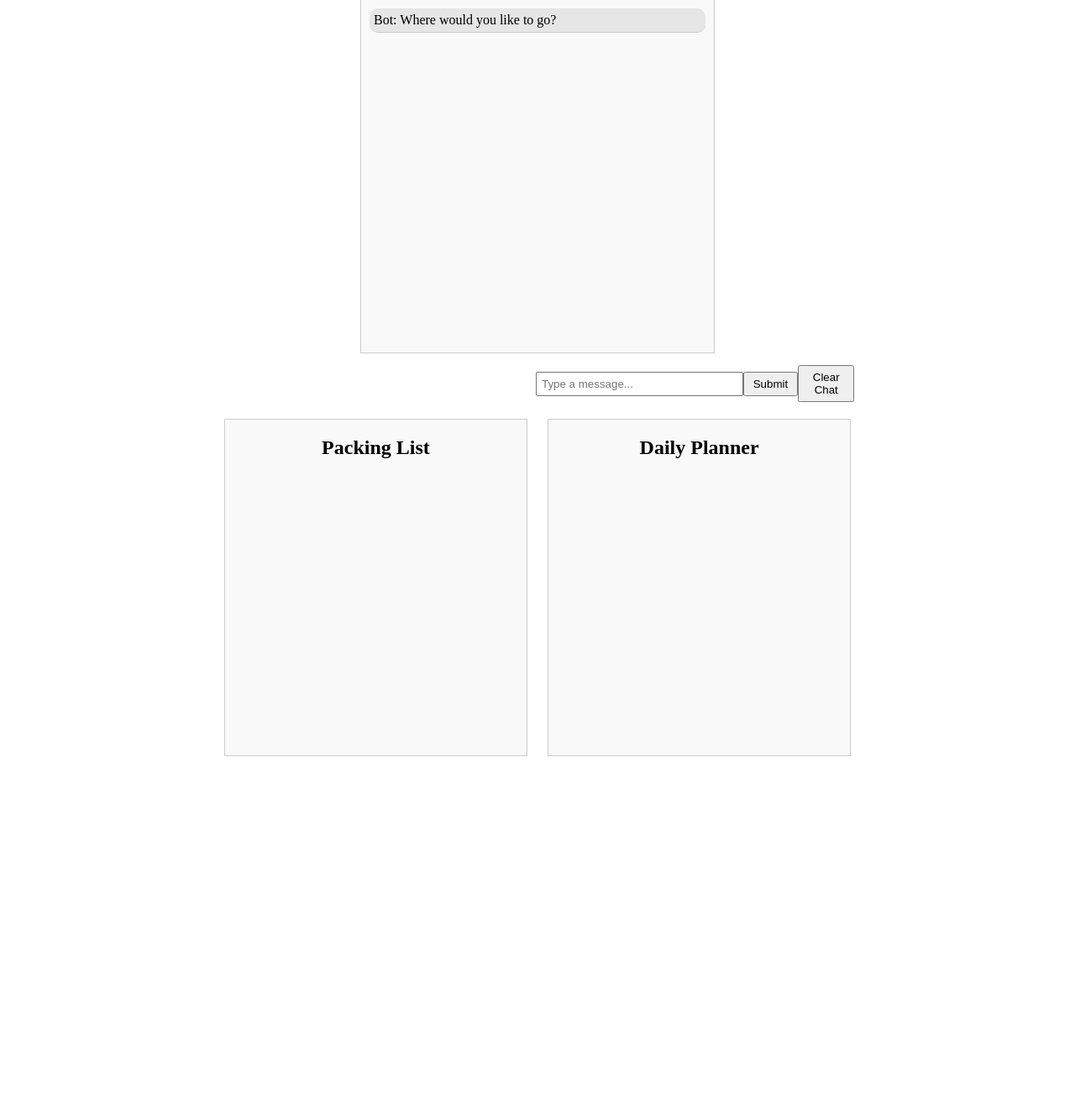
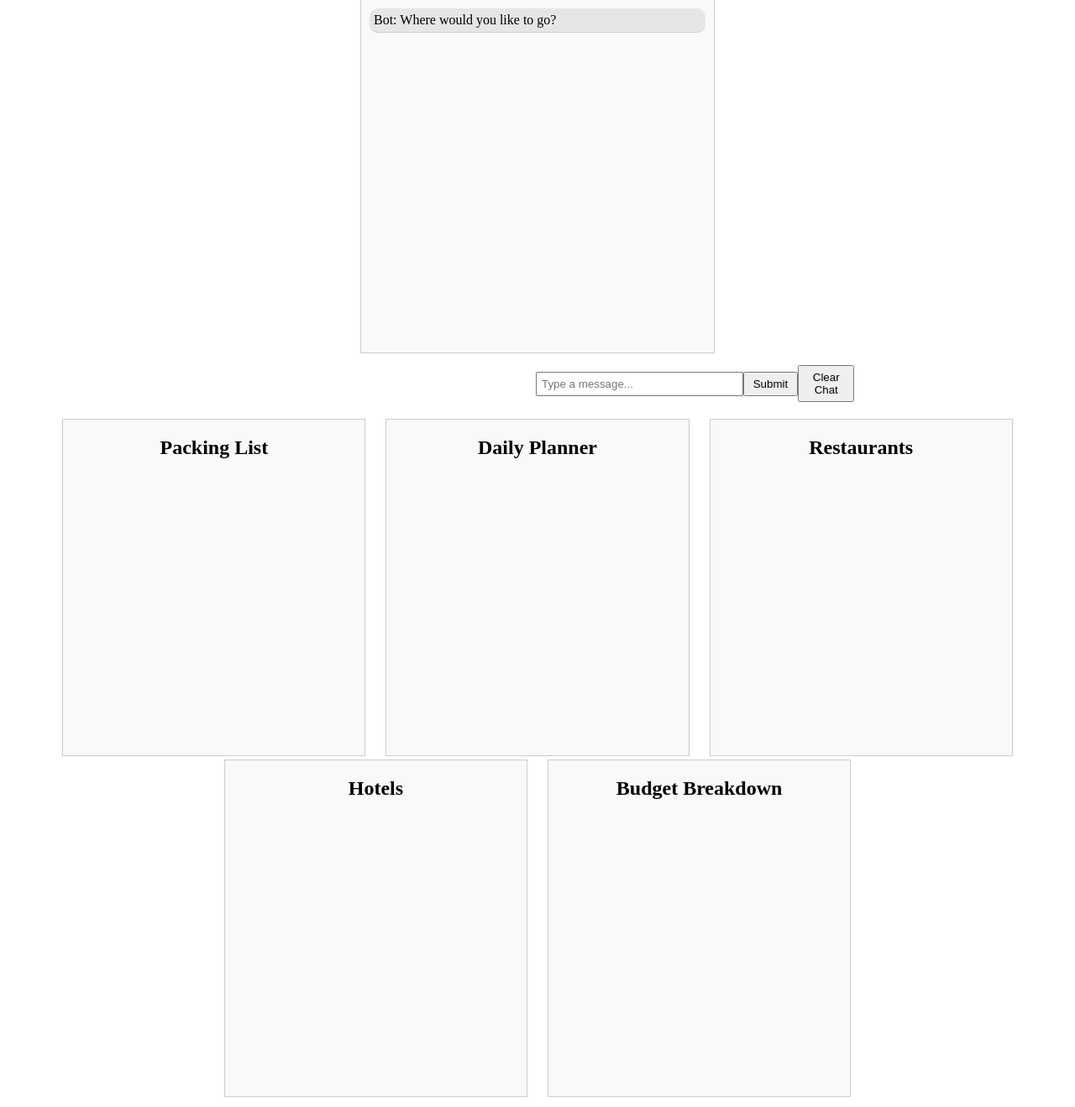
Before and after one commit to ArnavPawar/travelChatbot, a Flask app: page / in a window 1280 px wide. Shown: the part 333-1652 px from the top of the page at 84% size. Before the commit the page ends 1234 px from the top, so only its background shows below. Run offline with Flask 3, Linux system fonts and the light colour scheme.

Commit message:
fix to work as of now

```diff
--- a/chatbot.py
+++ b/chatbot.py
@@ -1,6 +1,6 @@
 import openai
 
-openai.api_key = "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"
+openai.api_key = "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"
 
 model_name = "gpt-3.5-turbo"
 past_chats = []
--- a/templates/index.html
+++ b/templates/index.html
@@ -126,6 +126,21 @@
       <h2>Daily Planner</h2>
       <ul id="dailyPlanner"></ul>
   </div>
+
+    <div class="daily-planner">
+        <h2>Restaurants</h2>
+        <ul id="dailyPlanner"></ul>
+    </div>
+
+    <div class="daily-planner">
+        <h2>Hotels</h2>
+        <ul id="dailyPlanner"></ul>
+    </div>
+
+    <div class="daily-planner">
+        <h2>Budget Breakdown</h2>
+        <ul id="dailyPlanner"></ul>
+    </div>
     <script>
         function scrollToBottom() {
             var chatContainer = document.getElementById("chatContainer");
@@ -196,9 +211,11 @@
                 finalOutput += questions[index] + ": " + response + "\n";
             });
 
-            finalOutput += "Also can you plan this trip in this order: ONLY 1 Daily schedule with links for each activity and an estimated price for the activity for everyone(do not provide more than 1 itinerary on the output), ONE A packing list, after providing a daily activity and packing list provide 10 hotel or Airbnb recommendations for the whole trip with links and lastly 10 recommended restaurant locations for the whole trip based on the given information and location";
+            finalOutput += "Also can you plan this trip in this order: ONLY 1 Daily schedule with links for each activity and an estimated price for the activity for everyone(do not provide more than 1 itinerary on the output), ONE A packing list, after providing a daily activity and packing list provide 10 hotel or Airbnb recommendations for the whole trip with links and lastly 10 recommended restaurant locations for the whole trip based on the given information and location. Lastly, can you show an estimated cost of trip.";
 
             var finalOutputMessage = document.createElement("li");
+
+            //need to make separate final output meesage calls to call the bot so that each responce can be for each separate box
 
             finalOutputMessage.innerText = "Bot: " + finalOutput;
 
@@ -210,6 +227,7 @@
                 },
                 body: JSON.stringify({
                     text_prompt: finalOutput
+                    //add multiple things in this so that it can answer questions separatly
                 })
             })
             .then(response => response.json()) // Convert the response to JSON
@@ -218,6 +236,11 @@
                 var arnavMessage = document.createElement("li");
                 arnavMessage.innerText = "Bot: " + arnavString;
                 messagesContainer.appendChild(arnavMessage);
+                // var packingListContainer = document.getElementById("packingList");
+                // var dailyPlannerContainer = document.getElementById("dailyPlanner");
+
+                // packingListContainer.appendChild(finalOutputMessage.cloneNode(true));
+                // dailyPlannerContainer.appendChild(finalOutputMessage.cloneNode(true));
                 scrollToBottom();
             });
             // messagesContainer.appendChild(response.arnav);
--- a/views.py
+++ b/views.py
@@ -25,7 +25,7 @@ def handle_post_request():
 
 
 import openai
-openai.api_key = "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"
+openai.api_key = "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"
 model_name = "gpt-3.5-turbo"
 
 def chat_with_openai(prompt):
@@ -33,12 +33,10 @@ def chat_with_openai(prompt):
     messages = [{'role': 'system', 'content': 'You are a helpful assistant.'}]
     # Add the current user's message
     messages.append({'role': 'user', 'content': prompt})
-
     # Get a response from OpenAI
     response = openai.ChatCompletion.create(
         model=model_name,
         messages=messages
     )
-
     chatbot_response = response.choices[0].message['content']
     return chatbot_response.strip()
```
